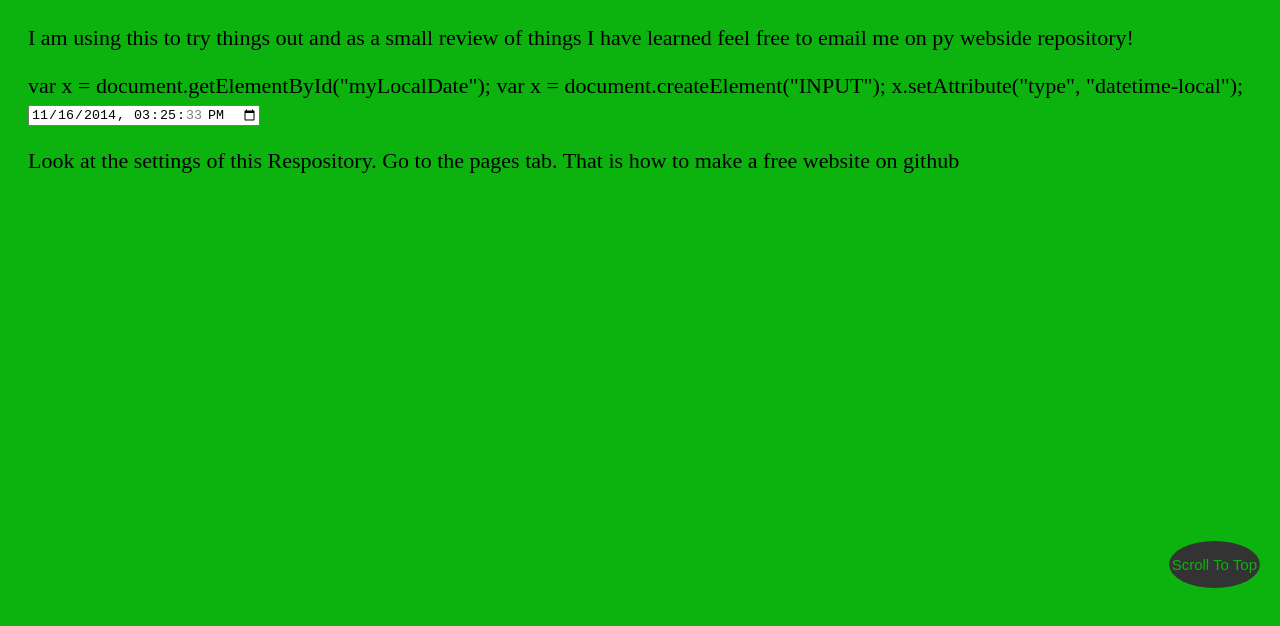
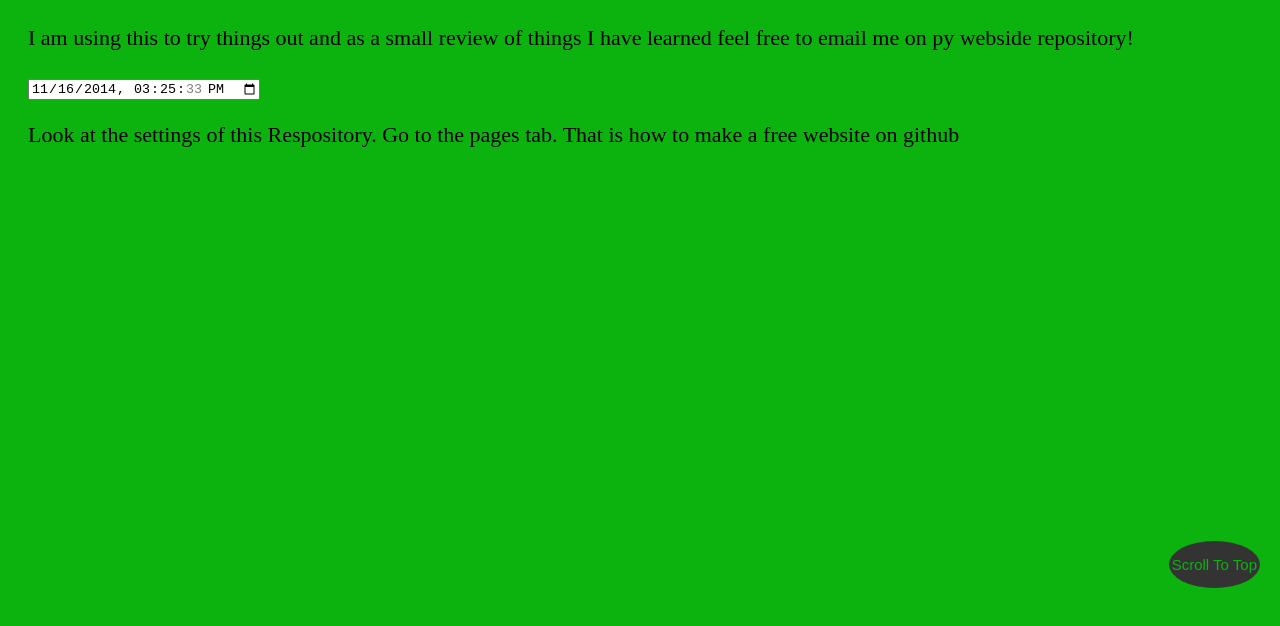
Before and after one commit to WilliamASC22/myFirstRepository, a plain HTML site: page index.html in a window 1280 px wide. Shown: the part 192-818 px from the top of the page. Drawn offline with nearby package versions, Linux system fonts and the light colour scheme; some packages are replaced by stand-ins of ours; a script that the page names is missing.

Commit message:
Update index.html

```diff
--- a/index.html
+++ b/index.html
@@ -22,9 +22,7 @@
     <p>I am using this to try things out and as a small review of things I have learned feel free to email me on py webside repository!</p>
 
 
-    var x = document.getElementById("myLocalDate");
-    var x = document.createElement("INPUT");
-    x.setAttribute("type", "datetime-local");
+
     <input type="datetime-local" id="myLocalDate" value="2014-11-16T15:25:33">
 
 
```
